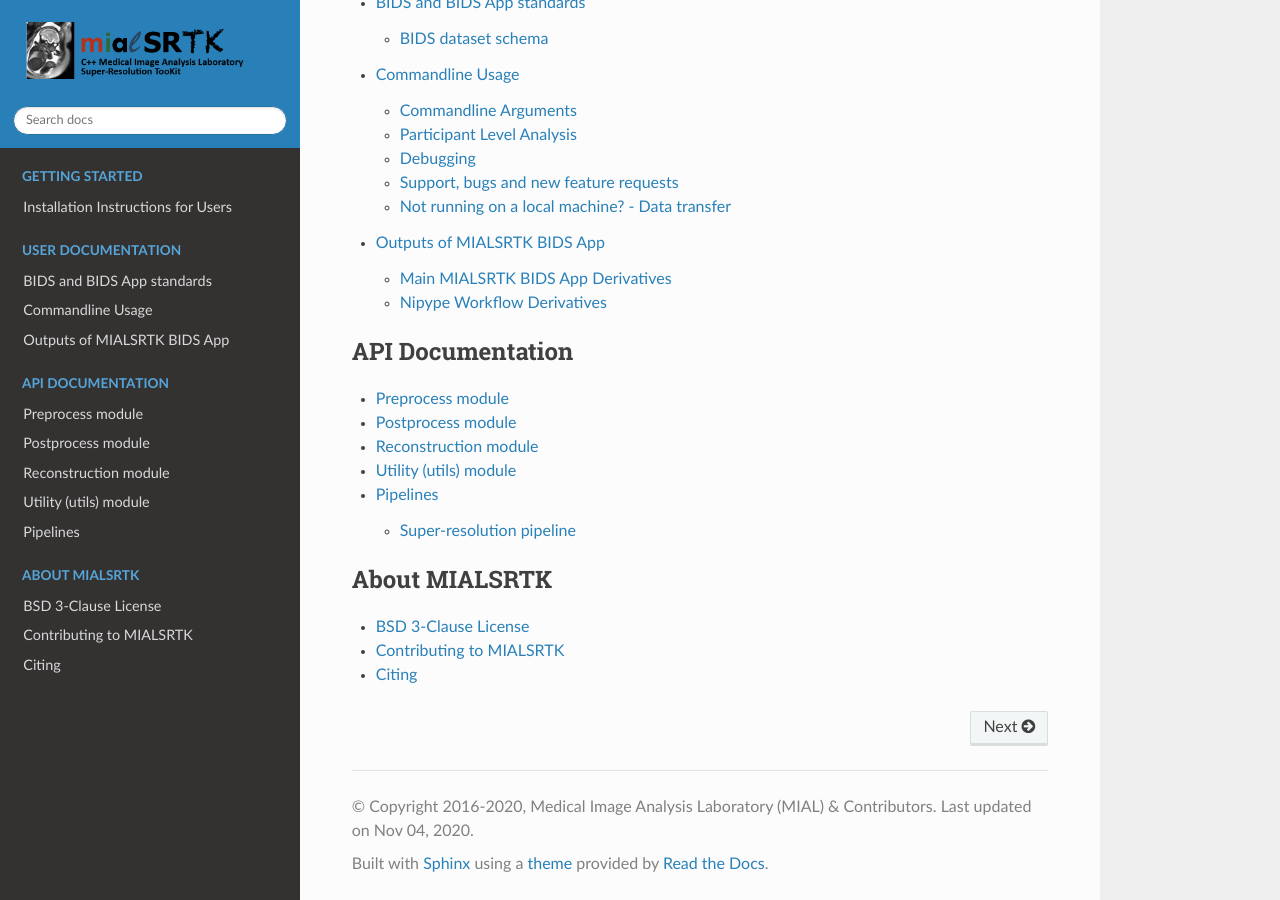
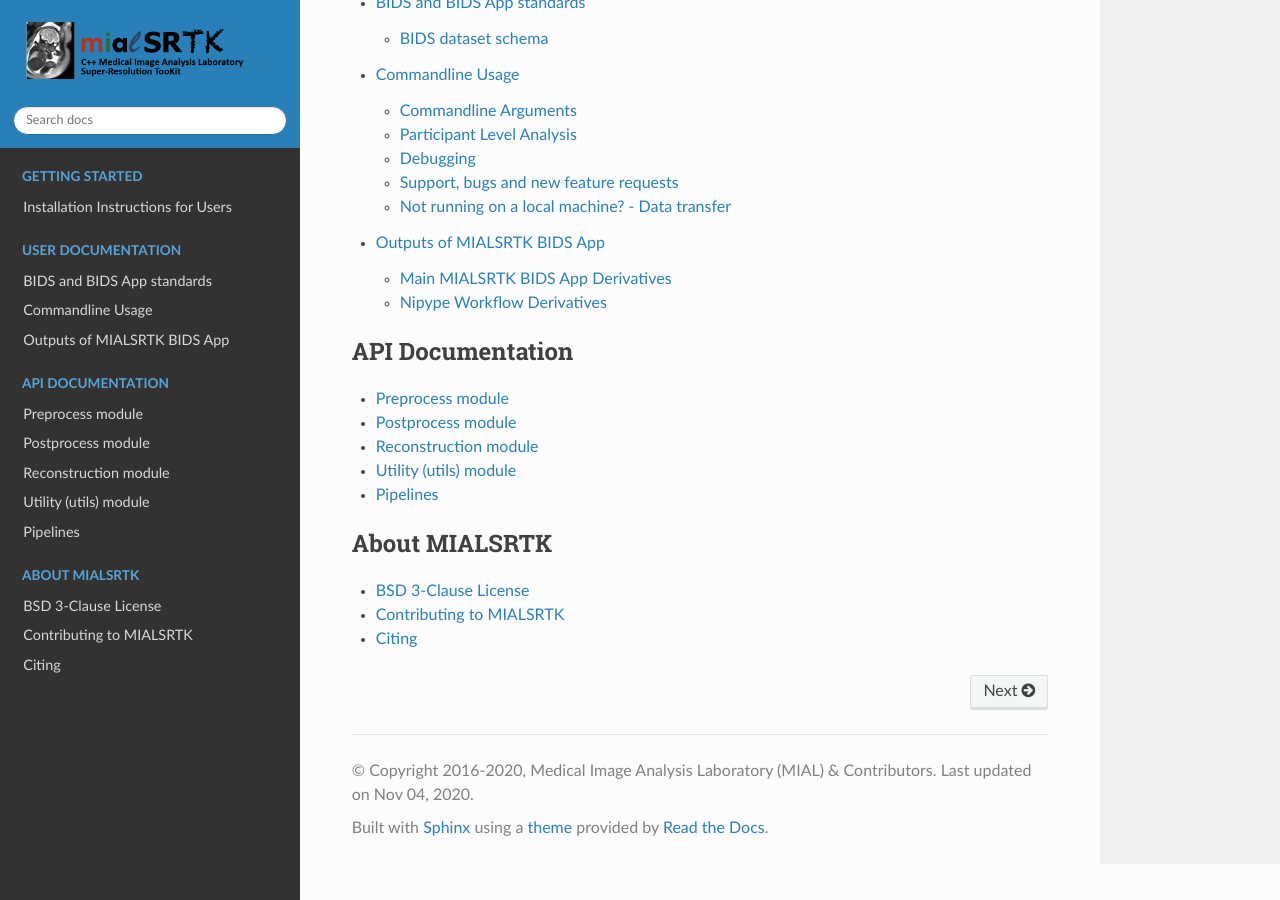
Before and after one commit to Medical-Image-Analysis-Laboratory/mialsuperresolutiontoolkit, a Sphinx documentation site: the page built from documentation/index.rst, in a window 1280 px wide and 900 px high, scrolled down 2241 px. Built offline with Sphinx 7.4.7 and the Read the Docs theme 2.0.0, drawn with Linux system fonts in a browser that asks for light colours; the version number could not be read and is left out.

Commit message:
DOC: removed section title in api_pipelines.rst

```diff
--- a/documentation/api_pipelines.rst
+++ b/documentation/api_pipelines.rst
@@ -4,8 +4,5 @@
 Pipelines
 ***************************
 
-Super-resolution pipeline
---------------------------
-
 .. automodule:: pymialsrtk.pipelines.anatomical.srr
    :members:
```
